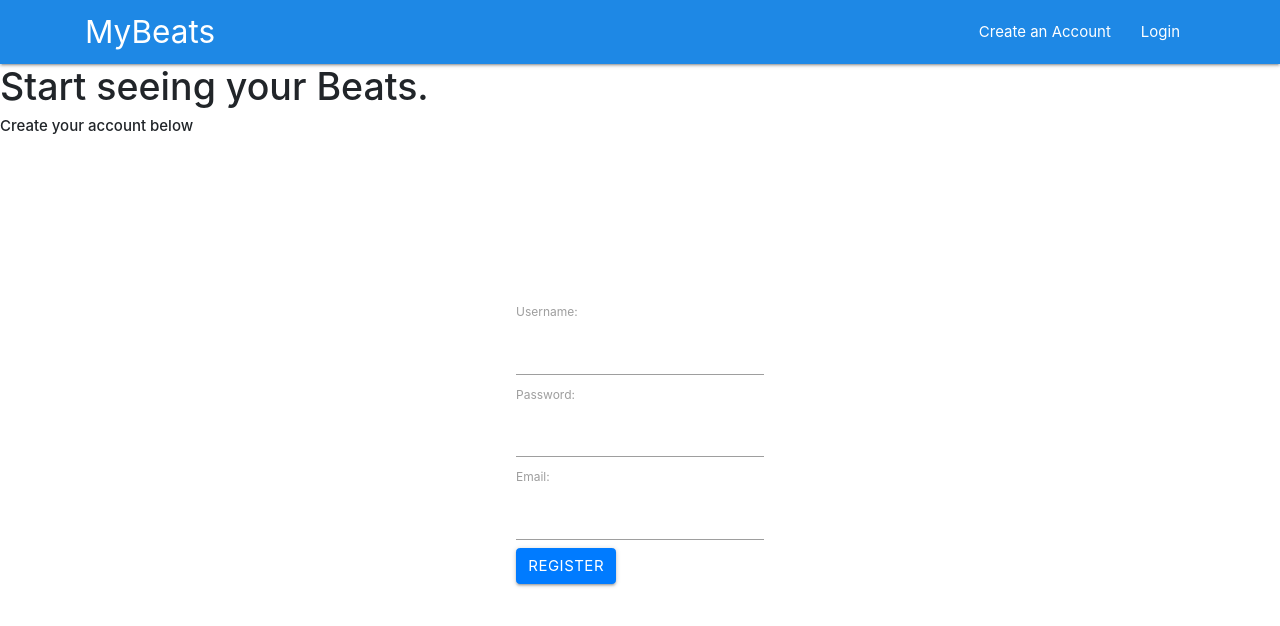
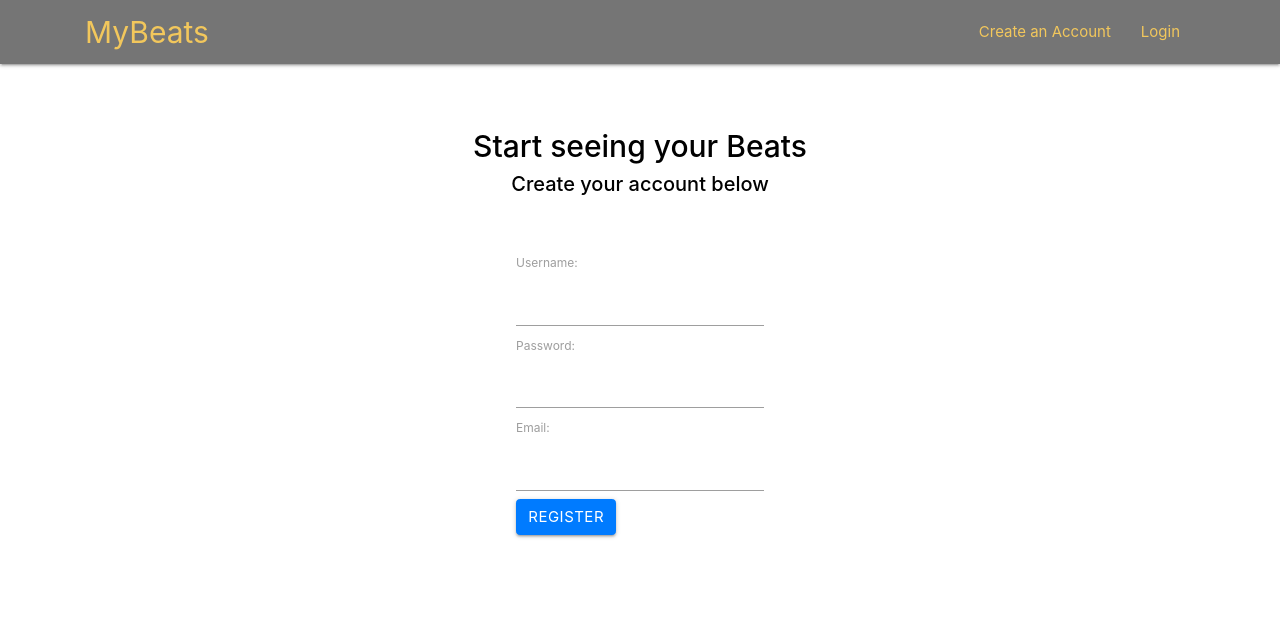
Before and after one commit to TheNightviz/MyBeats, a React (Create React App) app in the folder my-beats/: page /CreateAnAccount in a window 1280 px wide. Shown: the top 626 px of the page. Built offline with nearby package versions, Linux system fonts and the light colour scheme.

Commit message:
Updated text colors and layout
- Alligned text to center on login and registration
- Updated colors on Navbar to match color palette
- Added transparency effect to box on home background

```diff
--- a/my-beats/src/components/HomeBackground.js
+++ b/my-beats/src/components/HomeBackground.js
@@ -5,8 +5,8 @@ const HomeBackGround = () =>{
     return (
         <div className='hero-container' style={{flexDirection:'column',alignItems:'center',display:'flex', objectFit:'contain'}} >
             <video src='/Videos/Music.mp4' autoPlay loop muted style={{objectFit: 'cover', width: '100%', height: '100', position: 'fixed', zIndex:'-1'}}></video>
-            <h1 style={{textAlign:'center', color:'white', fontSize:'70px', marginTop:'10%'}}>Welcome to MyBeats!</h1>
-            <p style={{textAlign:'center', color: '#41444b', padding: '2px', width: '460px', fontSize: '15px', background: '#f6f4e6'}}>
+            <h1 style={{textAlign:'center', color:'#F6F4E6', fontSize:'70px', marginTop:'10%'}}>Welcome to MyBeats!</h1>
+            <p style={{textAlign:'center', color: '#F6F4E6', padding: '2px', width: '460px', fontSize: '15px', background: '#41444B', opacity: '0.9'}}>
                 Music is more than just what flows through your ears. Music is a full
                body experience both on the dance floor and in the studio. Music is
                meant to be heard and viewed, and MyBeats gives you the power to
--- a/my-beats/src/components/Login.js
+++ b/my-beats/src/components/Login.js
@@ -4,8 +4,8 @@ import React from 'react';
 const Login = () => {
   return (
     <div>
-      <h1>See your Beats.</h1>
-      <h6>Log-in to access your account below</h6>
+      <h1 style={{textAlign:'center', color:'black', fontSize:'30px', marginTop:'5%'}}>See your Beats</h1>
+      <h6 style={{textAlign:'center', color:'black', fontSize:'20px', marginBottom:'-8%'}}>Log-in to access your account below</h6>
 
       <div className="login-form" style={{ display: 'flex', justifyContent: 'center', alignItems: 'center', height: '75vh' }}>
         <form>
--- a/my-beats/src/components/Navbar.js
+++ b/my-beats/src/components/Navbar.js
@@ -2,12 +2,12 @@ import React from 'react'
 
 const Navbar = () => {
     return (
-        <nav className="nav-wrapper blue darken-1">
+        <nav className="nav-wrapper grey darken-1">
             <div className="container">
-                <a href="/" className="brand-logo">MyBeats</a>
+                <a href="/" className="brand-logo"style={{textAlign:'left', color:'#f2C75C', fontSize:'30px',}}>MyBeats</a>
                 <ul className="right">
-                    <li><a href="/CreateAnAccount">Create an Account</a></li>
-                    <li><a href="/Login">Login</a></li>
+                    <li><a href="/CreateAnAccount"style={{color:'#f2C75C', fontSize:'15px',}}>Create an Account</a></li>
+                    <li><a href="/Login"style={{color:'#f2C75C', fontSize:'15px',}}>Login</a></li>
 
                 </ul>
             </div>
--- a/my-beats/src/components/Registration.js
+++ b/my-beats/src/components/Registration.js
@@ -5,9 +5,8 @@ const Registration = () => {
     return (
 
         <div>
-
-            <h1>Start seeing your Beats.</h1>
-            <h6>Create your account below</h6>
+            <h1 style={{textAlign:'center', color:'black', fontSize:'30px', marginTop:'5%'}}>Start seeing your Beats</h1>
+            <h6 style={{textAlign:'center', color:'black', fontSize:'20px', marginBottom:'-8%'}}>Create your account below</h6>
 
             <div style={{ display: 'flex', justifyContent: 'center', alignItems: 'center', height: '75vh' }}>
                 <form name="create-account-form">
```
